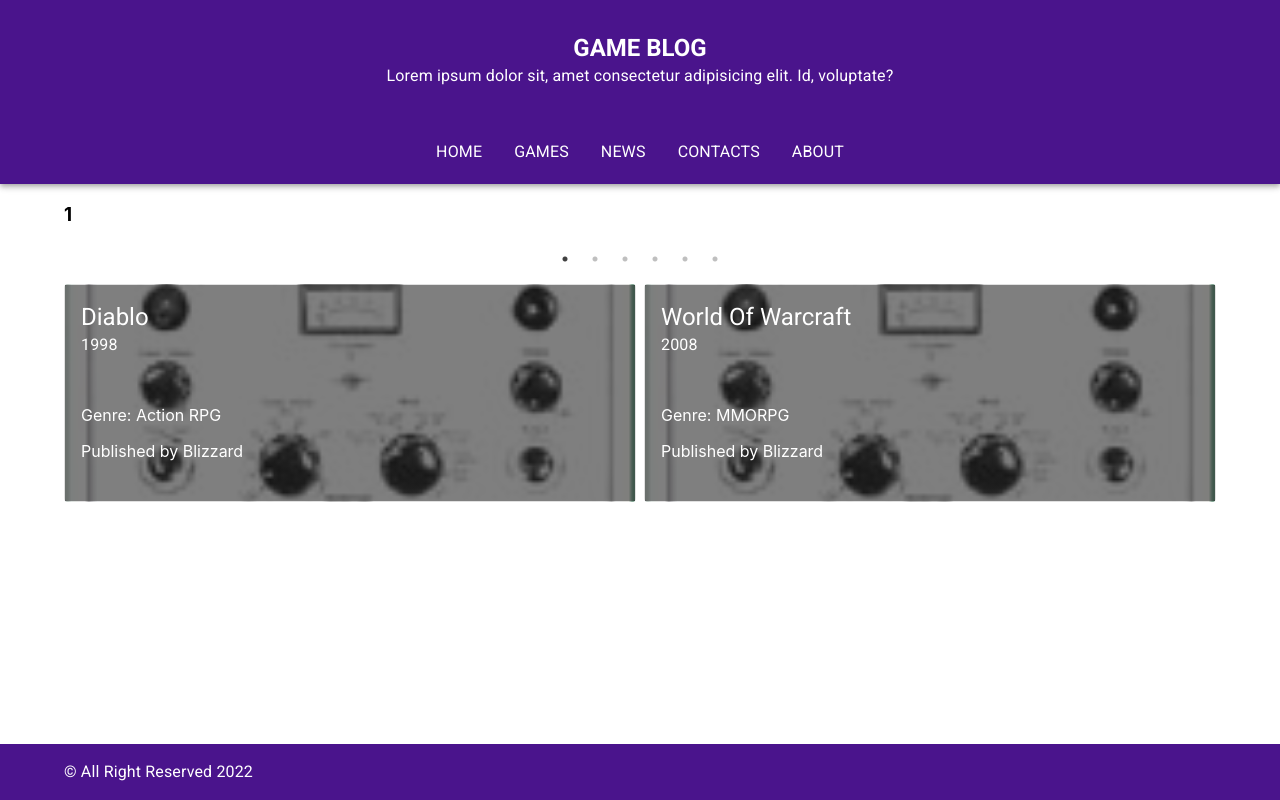
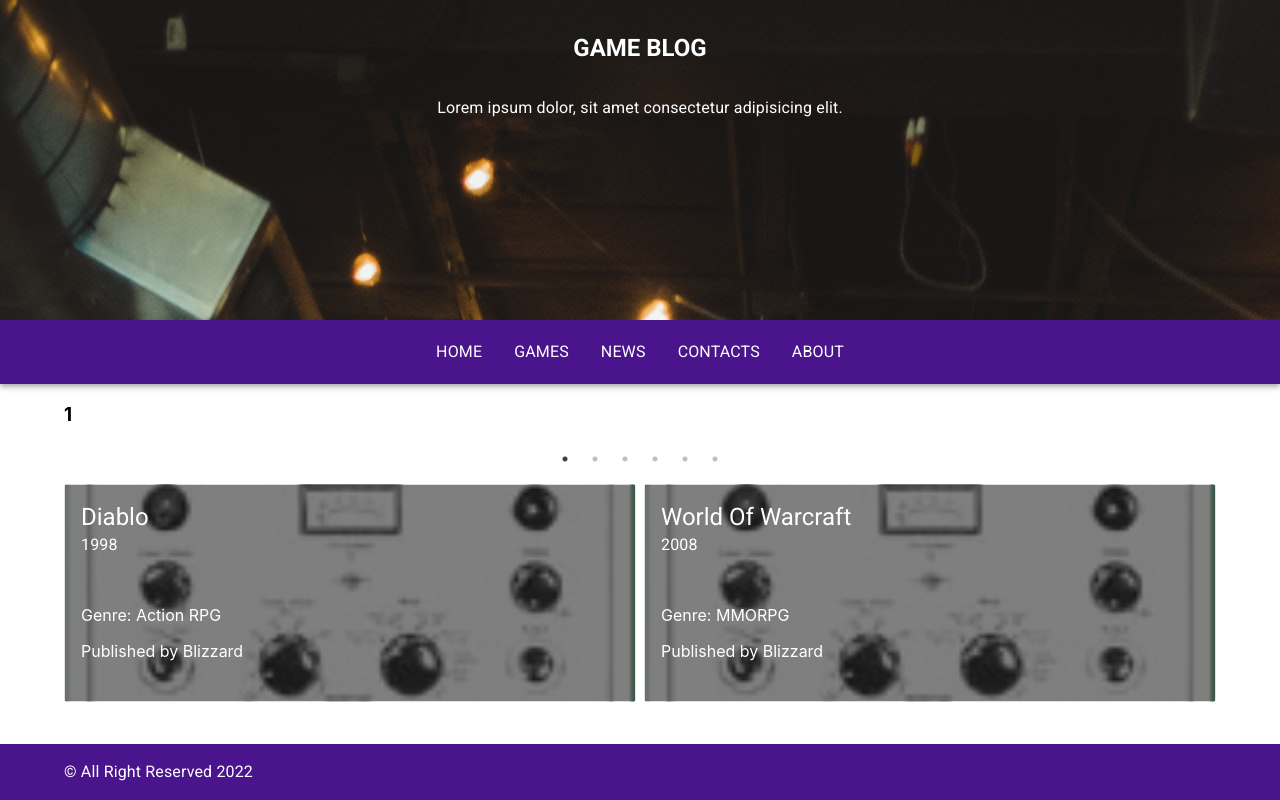
Before and after one commit to antklim89/game_blog, a Next.js app: page / in a window 1280 px wide. Built offline with nearby package versions, Linux system fonts and the light colour scheme.

Commit message:
updated TopHeader

```diff
--- a/cms/index.ts
+++ b/cms/index.ts
@@ -2,6 +2,7 @@
 import type { InitOptions } from 'netlify-cms-core'
 import { about } from './about';
 import { games } from './games';
+import { topHeader } from './topHeader';
 
 
 export const cmsConfig: InitOptions = {
@@ -24,7 +25,7 @@
                 label: 'Site',
                 name: 'site',
                 editor: { preview: false },
-                files: [about],
+                files: [about, topHeader],
             },
         ],
     },
--- a/layouts/Header/Header.tsx
+++ b/layouts/Header/Header.tsx
@@ -9,8 +9,8 @@
 const Header: FC = () => {
     return (
         <AppBar position="static">
+            <HeaderTop />
             <Container>
-                <HeaderTop />
                 <HeaderLinks />
             </Container>
         </AppBar>
--- a/layouts/Header/HeaderTop.tsx
+++ b/layouts/Header/HeaderTop.tsx
@@ -1,9 +1,11 @@
 import type { Theme } from '@mui/material';
 import Box from '@mui/material/Box';
+import Container from '@mui/material/Container';
 import Typography from '@mui/material/Typography';
 import useMediaQuery from '@mui/material/useMediaQuery';
 import { FC } from 'react';
 
+import background from './background.jpg';
 import HeaderLogo from './HeaderLogo';
 
 
@@ -18,12 +20,16 @@
                 flexDirection: 'column',
                 alignItems: 'center',
                 py: 4,
+                backgroundImage: `URL(${background.src})`,
+                minHeight: 320,
             }}
         >
             <HeaderLogo />
-            <Typography>
-                Lorem ipsum dolor sit, amet consectetur adipisicing elit. Id, voluptate?
-            </Typography>
+            <Container>
+                <Typography py={4} textAlign="center">
+                    Lorem ipsum dolor, sit amet consectetur adipisicing elit.
+                </Typography>
+            </Container>
         </Box>
     );
 };
--- a/pages/_app.tsx
+++ b/pages/_app.tsx
@@ -13,6 +13,7 @@
 
 
 const MyApp = ({ Component, pageProps }: AppProps) => {
+
     return (
         <ThemeProvider theme={theme}>
             <Layout>
--- /dev/null
+++ b/public/content/topHeader/index.json
@@ -0,0 +1,4 @@
+{
+  "text": "Lorem ipsum dolor, sit amet consectetur adipisicing elit.",
+  "image": "/content/topHeader/images/gen_3.jpg"
+}
```
Also changed, not shown: cms/topHeader.ts (added, +22 -0 lines), layouts/Header/background.jpg (added), public/content/topHeader/images/gen_3.jpg (added).
